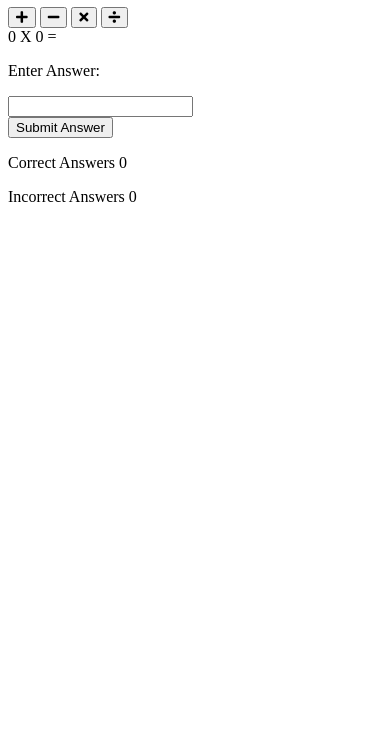
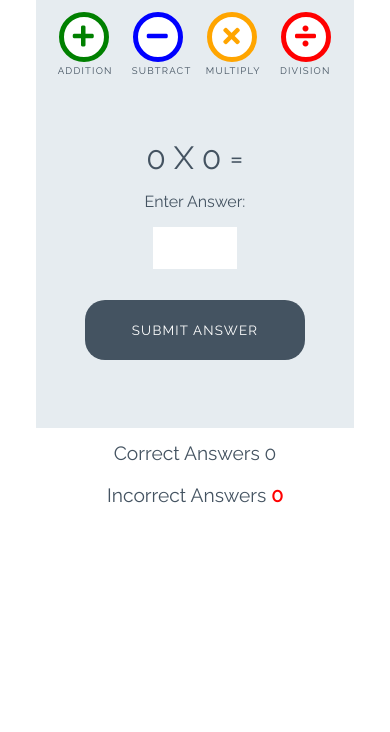
Before and after one commit to mzxz/love-maths, a plain HTML site: page index.html in a window 390 px wide. Shown: the part 112-844 px from the top of the page. Drawn offline with Linux system fonts and the light colour scheme.

Commit message:
AddStyles for game

```diff
--- a/assets/css/style.css
+++ b/assets/css/style.css
@@ -0,0 +1,252 @@
+/* --------- Global style */
+
+body {
+    background-color: white;
+    font-family: "Raleway", sans-serif;
+    color: #445361;
+    text-align: center;
+}
+
+/* --------- Heading */
+
+.heading {
+    text-align: center;
+    font-size: 2.5rem;
+}
+
+.logo {
+    height: 40px;
+    padding-right: 5px;
+}
+
+/* --------- Game layout */
+
+.game-area {
+    background-color: #E6ECF0;
+    box-sizing: border-box;
+    width: 85%;
+    height: 65vh;
+    max-height: 450px;
+    max-width: 830px;
+    margin-left: auto;
+    margin-right: auto;
+    padding: 1%;
+}
+
+.question-area {
+    width: 50%;
+    font-size: 2rem;
+    margin: auto;
+    padding: 50px 0;
+}
+
+.question-area span {
+    padding: 0 15px;
+}
+
+.score-area {
+    margin: 5px auto;
+    width: 60%;
+    font-size: 1.2rem;
+}
+
+.controls-area {
+    width: 85%;
+    margin: 30px auto;
+}
+
+#score {
+    color: green;
+    font-weight: bold;
+}
+
+#incorrect {
+    color: red;
+    font-weight: bold;
+}
+
+.answer-message {
+    display: none;
+    font-size: 1rem;
+}
+
+#answer-box {
+    border: none;
+    color: #445361;
+    display: inline-block;
+    height: 40px;
+    width: 80px;
+    font-size: 1.2rem;
+}
+
+.scores {
+    display: inline-block;
+    padding: 25px;
+}
+
+/* --------- Buttons */
+
+.btn {
+    width: 220px;
+    height: 60px;
+    font-family: "Raleway", sans-serif;
+    text-transform: uppercase;
+    letter-spacing: 1.2px;
+    color: white;
+}
+
+.btn:focus {
+    outline: none;
+}
+
+.btn--big {
+    padding-top: 10px;
+    border-radius: 50%;
+    background-color: white;
+    border: 10px solid;
+    width: 100px;
+    height: 100px;
+    font-size: 3.2rem;
+    margin: 0 30px;
+    transition: all 0.5s;
+}
+
+.btn--big::after{
+    content: attr(data-type);
+    font-size: 1rem;
+    color: #445361;
+    position: relative;
+    left: -0.5em;
+}
+
+.btn--blue {
+    border-color: blue;
+    color: blue;
+}
+
+.btn--blue:active,
+.btn--blue:hover {
+    background-color: darkblue;
+    color: white;
+}
+
+.btn--orange {
+    border-color: orange;
+    color: orange;
+}
+
+.btn--orange:active,
+.btn--orange:hover {
+    background-color: darkorange;
+    color: white;
+}
+
+.btn--red {
+    border-color: red;
+    color: red;
+}
+
+.btn--red:active,
+.btn--red:hover {
+    background-color: darkred;
+    color: white;
+}
+
+.btn--green {
+    border-color: green;
+    color: green;
+}
+
+.btn--green:active,
+.btn--green:hover {
+    background-color: darkgreen;
+    color: white;
+}
+
+.btn--gray {
+    margin-top: 25px;
+    background-color: #445361;
+    border: 1px transparent;
+    border-radius: 20px;
+}
+
+.btn--gray:active,
+.btn--gray:hover {
+    background-color: #0d1013;
+}
+
+/* --------- Media queries */
+
+@media (max-width: 414px) {
+    .controls-area {
+        width: 100%;
+    }
+
+    .btn--big {
+        margin: 0 10px;
+        padding: 5px;
+        border: 5px solid;
+        width: 50px;
+        height: 50px;
+        font-size: 1.5rem;
+    }
+
+    .btn--big::after {
+        font-size: 0.6rem;
+        left: -0.7rem;
+    }
+
+    .question-area {
+        padding: 10% 0;
+        width: 100%;
+    }
+
+    .question-area span {
+        padding: 0;
+    }
+
+    .answer-message {
+        display: block;
+    }
+
+    #answer-box {
+        display: block;
+        margin: 0 auto;
+    }
+    .btn--gray {
+        margin-top: 0;
+    }
+
+    .score-area {
+        width: 100%;
+    }
+
+    .scores {
+        margin: 0.5em auto;
+        display: block;
+        padding: 5px;
+    }
+
+    .heading {
+        font-size: 2rem;
+    }
+}
+
+@media (max-width: 320px) {
+    .game-area {
+        height: 70vh;
+    }
+
+    .controls-area {
+        width: 75%;
+        margin: 10px auto;
+    }
+
+    .btn--big {
+        margin: 10px 10px;
+    }
+    .question-area {
+        padding: 10px 0;
+    }
+
+}
--- a/index.html
+++ b/index.html
@@ -17,28 +17,28 @@
     </h1>
     <div class="game-area">
         <div class="controls-area">
-            <button class="btn btn--big btn--green">
+            <button data-type="addition" class="btn btn--big btn--green">
                 <i class="fas fa-plus"></i>
             </button>
-            <button class="btn btn--big btn--blue">
+            <button data-type="subtract" class="btn btn--big btn--blue">
                 <i class="fas fa-minus"></i>
             </button>
-            <button class="btn btn--big btn--orange">
+            <button data-type="multiply" class="btn btn--big btn--orange">
                 <i class="fas fa-times"></i>
             </button>
-            <button class="btn btn--big btn--red">
+            <button data-type="division" class="btn btn--big btn--red">
                 <i class="fas fa-divide"></i>
             </button>
         </div>
         <div class="question-area">
-            <span id="operan1">0</span>
+            <span id="operand1">0</span>
             <span id="operator">X</span>
-            <span id="operan2">0</span>
+            <span id="operand2">0</span>
             <span>=</span>
             <p class="answer-message">Enter Answer:</p>
             <input id="answer-box" type="number">
         </div>
-        <button class="btn btn--gray">Submit Answer</button>
+        <button data-type="submit" class="btn btn--gray">Submit Answer</button>
     </div>
     <div class="score-area">
         <p class="scores">Correct Answers <span id="scores">0</span></p>
```
